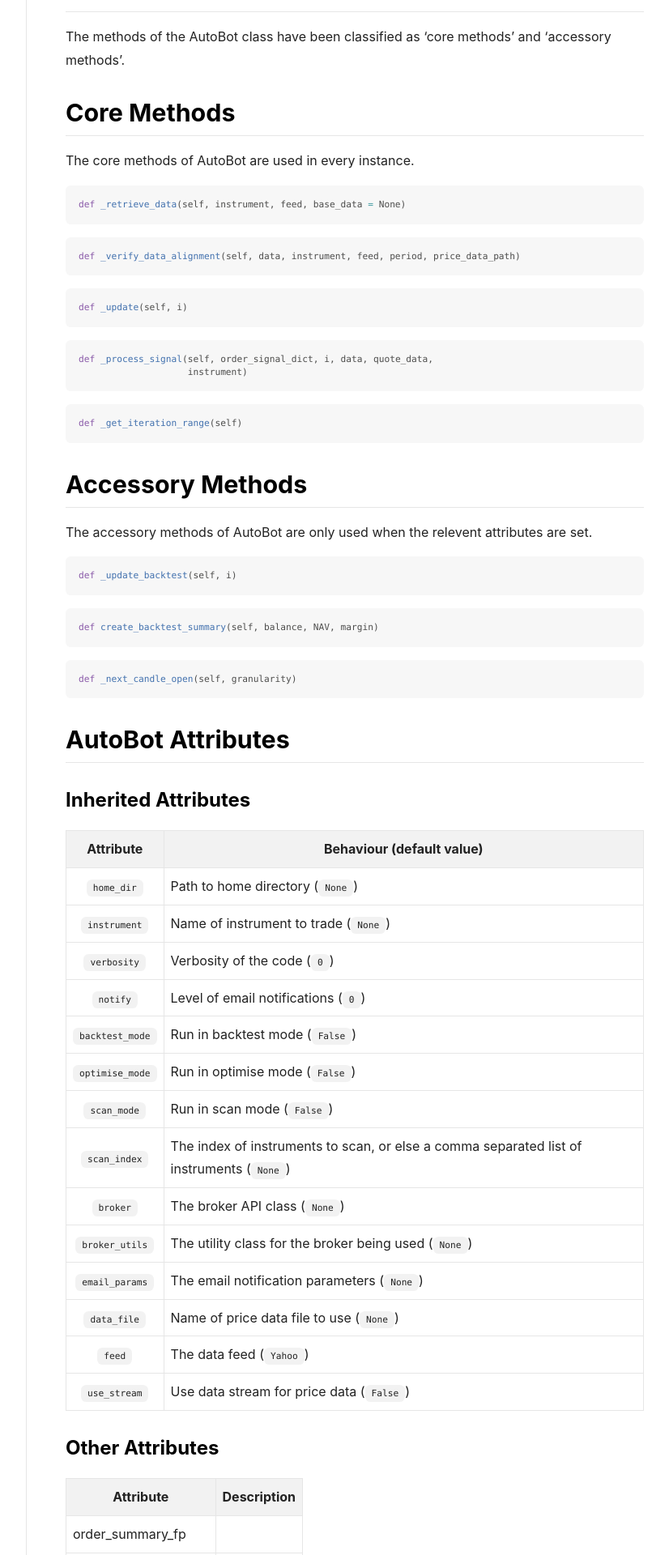
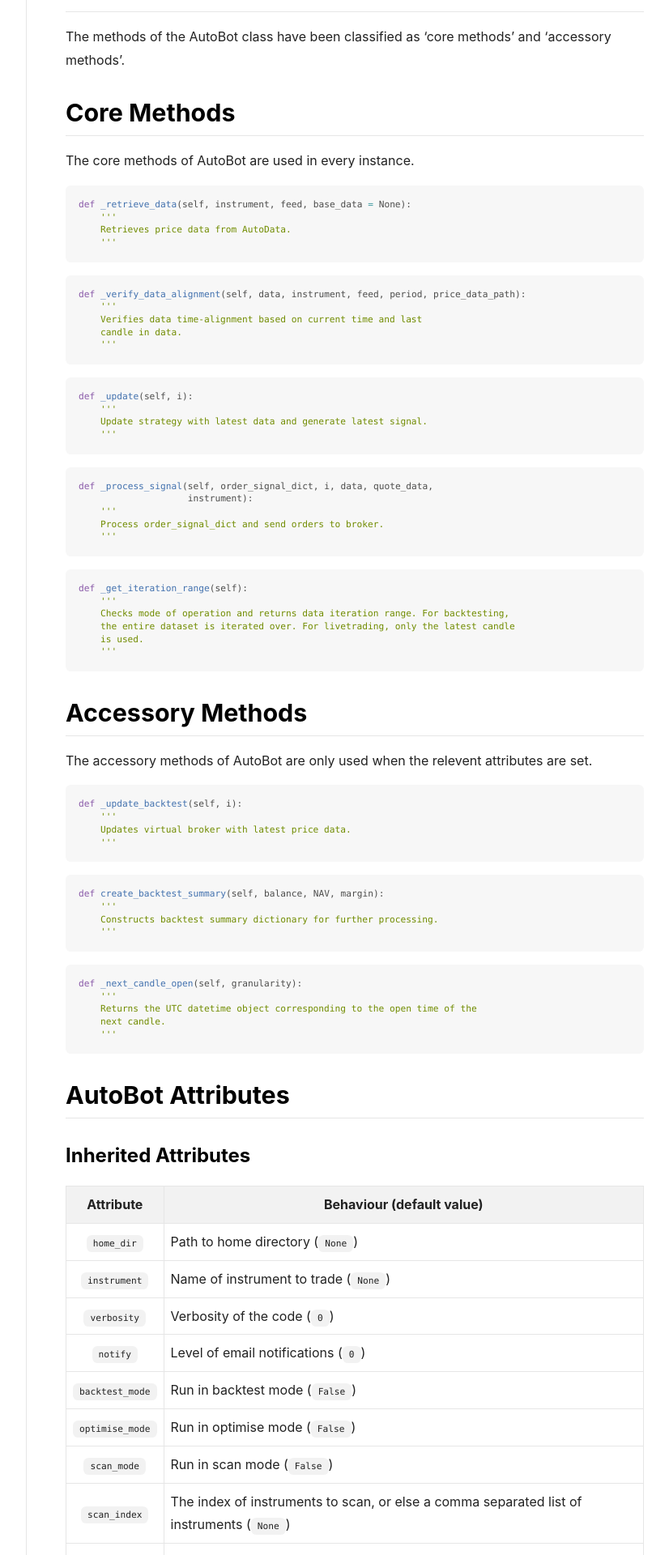
Before and after one commit to kieran-mackle/AutoTrader, a Jekyll site: the page built from content/_documentation/1.2-autobot.md, in a window 1280 px wide. Shown: the part 1949-3869 px from the top of the page at 81% size, without its empty margins (217-1043 px from the left). Built offline with Jekyll 4.4.1, drawn with Linux system fonts in a browser that asks for light colours; nearby versions of some CDN libraries.

Commit message:
docs: added docstrings to methods

````diff
--- a/content/_documentation/1.2-autobot.md
+++ b/content/_documentation/1.2-autobot.md
@@ -60,27 +60,45 @@ The core methods of AutoBot are used in every instance.
 
 
 ```py
-def _retrieve_data(self, instrument, feed, base_data = None)
+def _retrieve_data(self, instrument, feed, base_data = None):
+    '''
+    Retrieves price data from AutoData.
+    '''
 ```
 
 
 ```py
-def _verify_data_alignment(self, data, instrument, feed, period, price_data_path)
+def _verify_data_alignment(self, data, instrument, feed, period, price_data_path):
+    '''
+    Verifies data time-alignment based on current time and last
+    candle in data.
+    '''
 ```
 
 ```py
-def _update(self, i)
+def _update(self, i):
+    '''
+    Update strategy with latest data and generate latest signal.
+    '''
 ```
 
 
 ```py
 def _process_signal(self, order_signal_dict, i, data, quote_data,
-                    instrument)
+                    instrument):
+    '''
+    Process order_signal_dict and send orders to broker.
+    '''
 ```
 
 
 ```py
-def _get_iteration_range(self)
+def _get_iteration_range(self):
+    '''
+    Checks mode of operation and returns data iteration range. For backtesting,
+    the entire dataset is iterated over. For livetrading, only the latest candle
+    is used.
+    '''
 ```
 
 
@@ -91,16 +109,26 @@ The accessory methods of AutoBot are only used when the relevent attributes are
 
 
 ```py
-def _update_backtest(self, i)
+def _update_backtest(self, i):
+    '''
+    Updates virtual broker with latest price data.
+    '''
 ```
 
 ```py
-def create_backtest_summary(self, balance, NAV, margin)
+def create_backtest_summary(self, balance, NAV, margin):
+    '''
+    Constructs backtest summary dictionary for further processing.
+    '''
 ```
 
 
 ```py
-def _next_candle_open(self, granularity)
+def _next_candle_open(self, granularity):
+    '''
+    Returns the UTC datetime object corresponding to the open time of the
+    next candle.
+    '''
 ```
 
 
````
